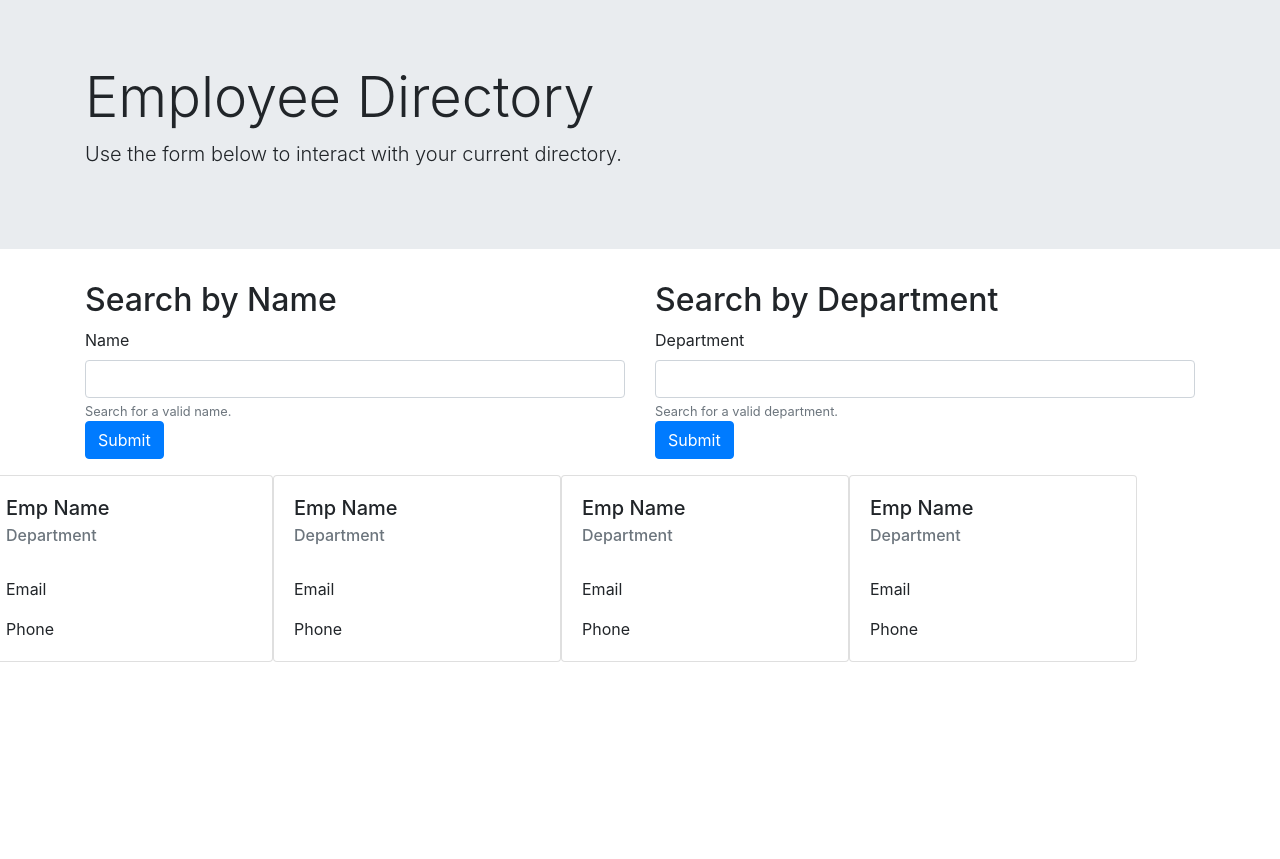
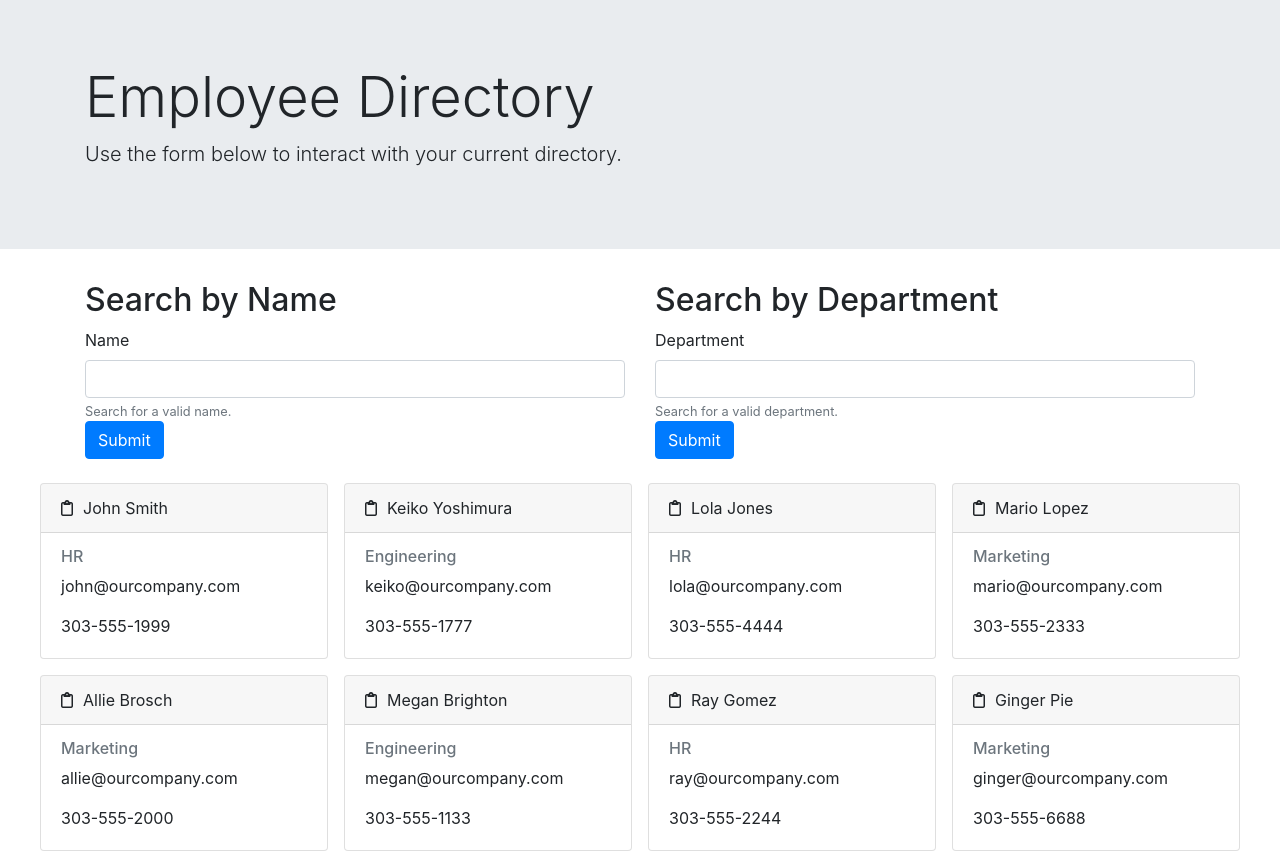
Before and after one commit to BestBroBradley/employee-dir, a React (Create React App) app: page / in a window 1280 px wide. Before the commit the page ends 800 px from the top, so only its background shows below. Built offline with nearby package versions, Linux system fonts and the light colour scheme.

Commit message:
Added card population

```diff
--- a/public/index.html
+++ b/public/index.html
@@ -3,6 +3,7 @@
   <head>
     <meta charset="utf-8" />
     <link rel="icon" href="%PUBLIC_URL%/favicon.ico" />
+    <script src="https://kit.fontawesome.com/8199e8ad2b.js" crossorigin="anonymous"></script>
     <link rel="stylesheet" href="https://stackpath.bootstrapcdn.com/bootstrap/4.3.1/css/bootstrap.min.css" integrity="sha384-ggOyR0iXCbMQv3Xipma34MD+dH/1fQ784/j6cY/iJTQUOhcWr7x9JvoRxT2MZw1T" crossorigin="anonymous">
     <meta name="viewport" content="width=device-width, initial-scale=1" />
     <meta name="theme-color" content="#000000" />
--- a/src/App.js
+++ b/src/App.js
@@ -11,11 +11,15 @@ function App() {
     <>
     <Header />
     <SearchForm />
-    <div className="row">
-    <EmpCard />
-    <EmpCard />
-    <EmpCard />
-    <EmpCard />
+    <div className="row" style={{justifyContent: "center"}}>
+      {employees.map((employee) =>
+      <EmpCard
+      key={employee.id}
+      name={employee.name}
+      department={employee.department}
+      email={employee.email}
+      phone={employee.phone}
+      />)}
     </div>
     </>
   );
--- a/src/components/EmpCard.js
+++ b/src/components/EmpCard.js
@@ -1,15 +1,17 @@
 import React from "react"
 
 
-export const EmpCard = () => {
+export const EmpCard = (props) => {
     return (
-        <div className="col-4-lg col-6-small card" style={{width: "18rem"}}>
+        <div className="col-4-lg col-6-small card m-2" style={{ width: "18rem" }}>
+            <div className="card-header">
+                <i className="far fa-clipboard"></i>
+                <span style={{marginLeft: 10}}>{props.name}</span>
+            </div>
             <div className="card-body">
-                <h5 className="card-title">Emp Name</h5>
-                <h6 className="card-subtitle mb-2 text-muted">Department</h6>
-                <br/>
-                <p className="card-text">Email</p>
-                <p className="card-text">Phone</p>
+                <h6 className="card-subtitle mb-2 text-muted">{props.department}</h6>
+                <p className="card-text">{props.email}</p>
+                <p className="card-text">{props.phone}</p>
             </div>
         </div>
     )
--- a/src/data/employees.js
+++ b/src/data/employees.js
@@ -1,37 +1,58 @@
 export const employees =
     [{
+    id: 1,
     name: "John Smith",
     email: "john@ourcompany.com",
     phone: "303-555-1999",
     department: "HR"
 },
 {
+    id: 2,
     name: "Keiko Yoshimura",
     email: "keiko@ourcompany.com",
     phone: "303-555-1777",
     department: "Engineering"
 },
 {
+    id: 3,
     name: "Lola Jones",
     email: "lola@ourcompany.com",
     phone: "303-555-4444",
     department: "HR"
 },
 {
+    id: 4,
     name: "Mario Lopez",
     email: "mario@ourcompany.com",
     phone: "303-555-2333",
     department: "Marketing"
 },
 {
+    id: 5,
     name: "Allie Brosch",
     email: "allie@ourcompany.com",
     phone: "303-555-2000",
     department: "Marketing"
 },
 {
+    id: 6,
     name: "Megan Brighton",
     email: "megan@ourcompany.com",
     phone: "303-555-1133",
     department: "Engineering"
-}]
+},
+{
+    id: 7,
+    name: "Ray Gomez",
+    email: "ray@ourcompany.com",
+    phone: "303-555-2244",
+    department: "HR"
+},
+{
+    id: 8,
+    name: "Ginger Pie",
+    email: "ginger@ourcompany.com",
+    phone: "303-555-6688",
+    department: "Marketing"
+}
+]
```
